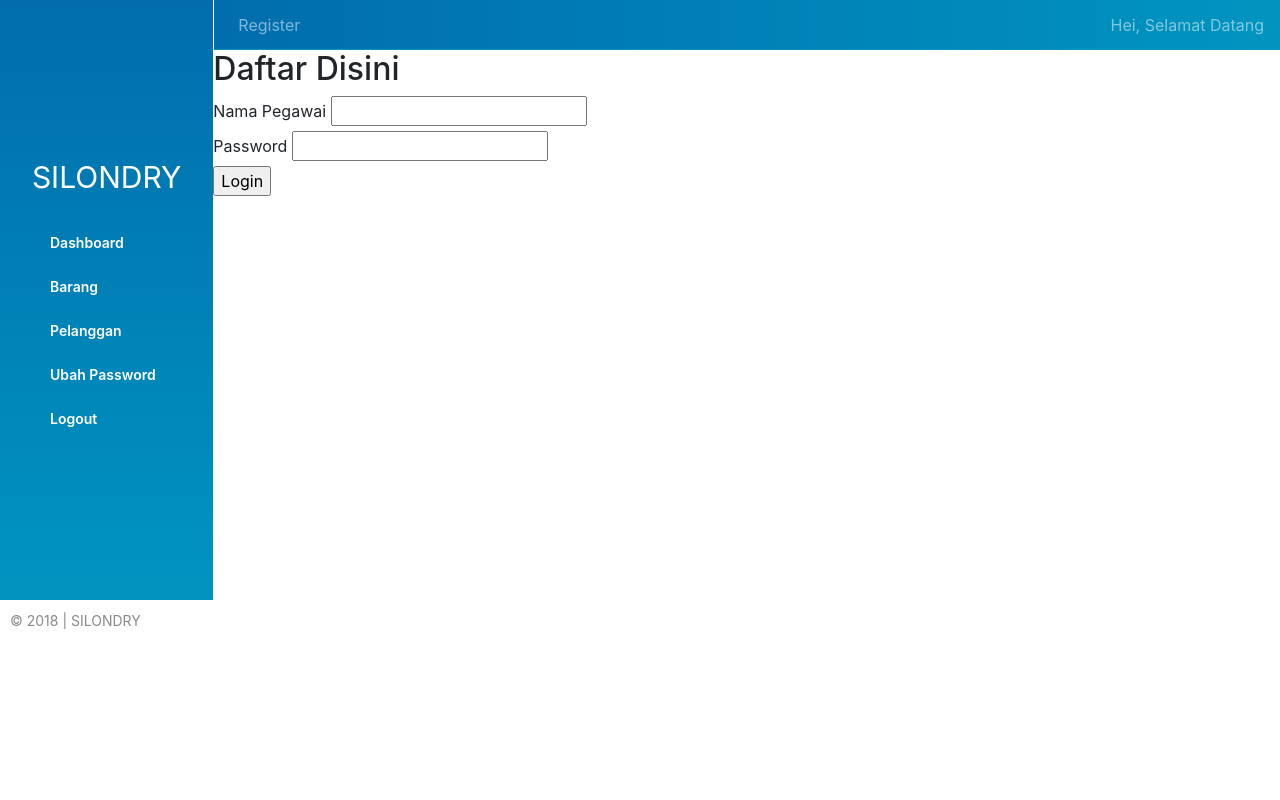
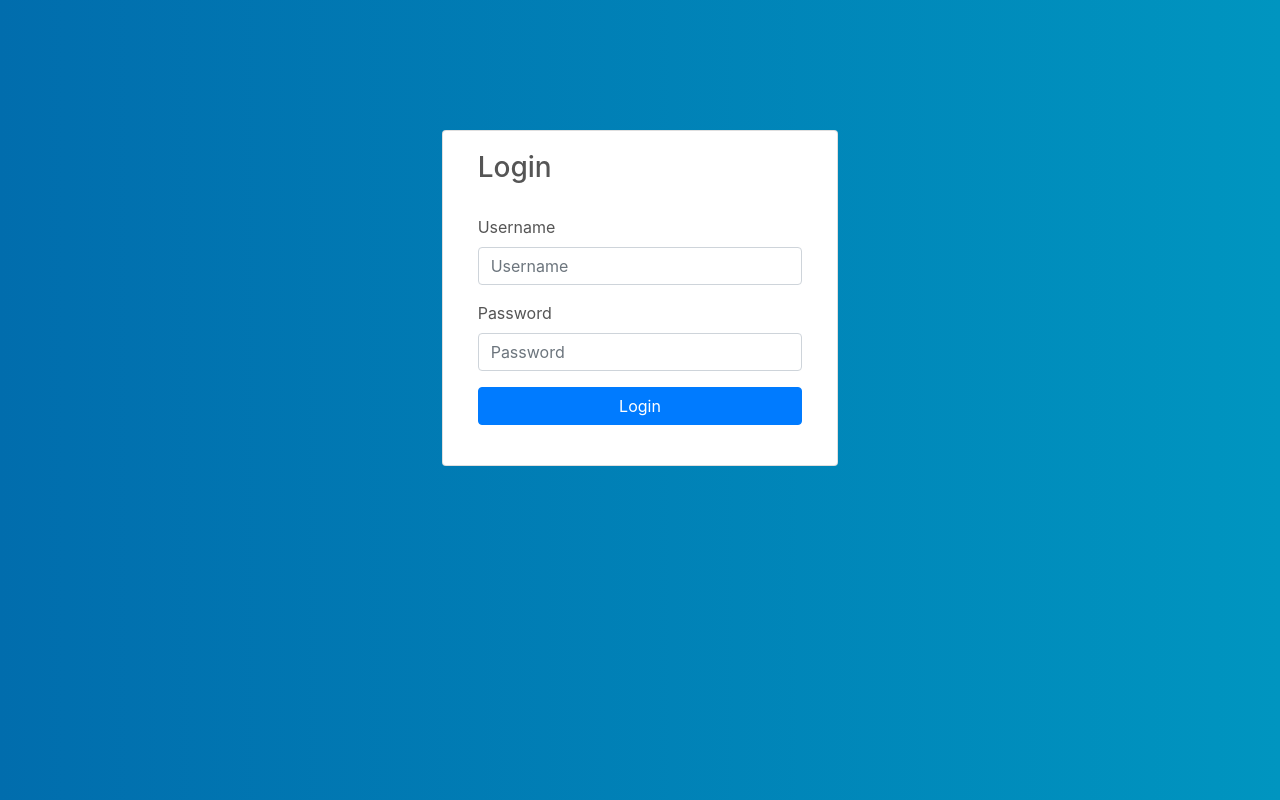
Before and after one commit to yikhsn/silondry, a PHP site: page /index.php?p=admin&a=login in a window 1280 px wide. Run offline with PHP 8.4, Linux system fonts and the light colour scheme.

Commit message:
perubahan pada halaman login, register, dan ubah password

```diff
--- a/app/Controller/Admin.php
+++ b/app/Controller/Admin.php
@@ -38,16 +38,11 @@ class Admin
           Session::set('username', Input::get('username') );
           header('location: ?p=home');
         }
-
         else
-        {
           $errors[] = 'Password salah';
-        }
       }
       else
-      {
         $errors[] = "Username tidak terdaftar";
-      }
     }
     $this->util->errors = $errors;
     $this->util->getView('login');
@@ -72,9 +67,7 @@ class Admin
         header('location: ?p=home');
       }
       else
-      {
         $errors = "Kesalahan saat melakukan register, periksa dan ulangi lagi!";
-      }
     }
 
     $this->util->id_pegawai = $this->model->getNextId();
@@ -99,14 +92,12 @@ class Admin
             array ('username' => $_SESSION['username'] )
           ))
           {
-            header('location: ?p=admin&a=login');
+            header('location: ?p=admin&a=logout');
           }
         }
       }
       else
-      {
         $errors = "Kesalahan mengubah password, periksa dan ulangi lagi!";
-      }
     }
 
     $this->util->errors = $errors;
--- a/app/View/login.php
+++ b/app/View/login.php
@@ -1,23 +1,53 @@
 <?
 require_once "vendor/autoload.php";
-require_once "templates/header.php";
 ?>
-  <h2>Daftar Disini</h2>
-  <form action="" method="post">
 
-    <label for="username">Nama Pegawai</label>
-    <input type="text" name="username" id="username"><br>
+<!DOCTYPE html>
+<html lang="en">
+<head>
+  <meta charset="UTF-8">
+  <meta name="viewport" content="width=device-width, initial-scale=1.0">
+  <meta http-equiv="X-UA-Compatible" content="ie=edge">
+  <link rel="stylesheet" href="static/bootstrap/css/bootstrap.min.css">
+  <link rel="stylesheet" href="static/login.css">
+  <title>Halaman Login</title>
+</head>
+<body>
+  <div class="container-fluid">
+    <div class="row">
+      <div class="col-sm-4 offset-sm-4">
+        <div class="form-auth-box card">
+          <div class="card-body">
+            <div class="col-12">
+              <h3 class="card-title auth-title">Login</h3>
+              <form action="" method="post">
+                <div class="form-group">
+                  <label class="label-form-auth" for="username">Username</label>
+                  <input class="form-control" type="text" name="username" id="username" placeholder="Username">
+                </div>
 
-    <label for="password">Password</label>
-    <input type="text" name="password" id="password"><br>
-
-    <input type="submit" name="submit" value="Login">
-
-    <? foreach($this->errors as $error){ ?>
-    <div id="errors">
-      <li class="error"><? echo $error; ?></li>
+                <div class="form-group">
+                  <label class="label-form-auth" for="password">Password</label>
+                  <input class="form-control" type="password" name="password" id="password" placeholder="Password">
+                </div>
+                <div>
+                  <? foreach($this->errors as $error){ ?>
+                  <div id="errors-message">
+                    <li class="error-detail"><? echo $error; ?></li>
+                  </div>
+                  <?}?>
+                </div>
+                <input type="submit" class="btn btn-block btn-primary" name="submit" value="Login">
+              </form>
+            </div>
+          </div>
+        </div>
+      </div>
     </div>
-    <?}?>
-  </form>
-
-<? require_once "templates/footer.php"; ?>
+  </div>
+  <script src="static/bootstrap/js/jquery-3.2.1.min.js"></script>
+  <script src="static/popper.js"></script>
+  <script src="static/bootstrap/js/bootstrap.min.js"></script>
+  <script src="static/main.js"></script>
+  </body>
+</html>
--- /dev/null
+++ b/static/login.css
@@ -0,0 +1,23 @@
+body{
+  background: linear-gradient(to right, #016DAD, #0095C0);
+}
+
+.form-auth-box{
+  background: white;
+  margin-top: 130px;
+  padding-bottom: 20px;
+}
+
+.card-title{
+  color: #555;
+  margin-bottom: 30px;
+}
+
+.error-detail{
+  list-style: none;
+  color: #555;
+}
+
+.label-form-auth{
+  color: #555;
+}
--- a/static/main.css
+++ b/static/main.css
@@ -355,7 +355,6 @@ tr{
   transition: height 0.6s ease;
 }
 
-
 /* stylesheet form add and edit data */
 
 .header-form-data{
@@ -377,3 +376,17 @@ tr{
   font-size: 14px;
   color: var(--text-color-secondary);
 }
+
+.auth-page-container{
+  width: 1366px;
+  height: 600px;
+  background: linear-gradient(to right, #016DAD, #0095C0);
+
+}
+
+.auth-page-box{
+  justify-self: center;
+  height: 300px;
+  width: 600px;
+  background: white;
+}
```
Also changed, not shown: app/View/change_password.php (+52 -19 lines), app/View/register.php (+52 -19 lines).
